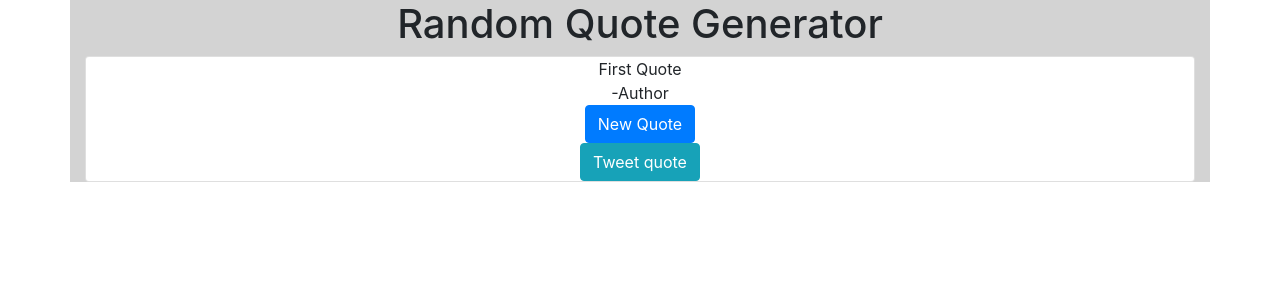
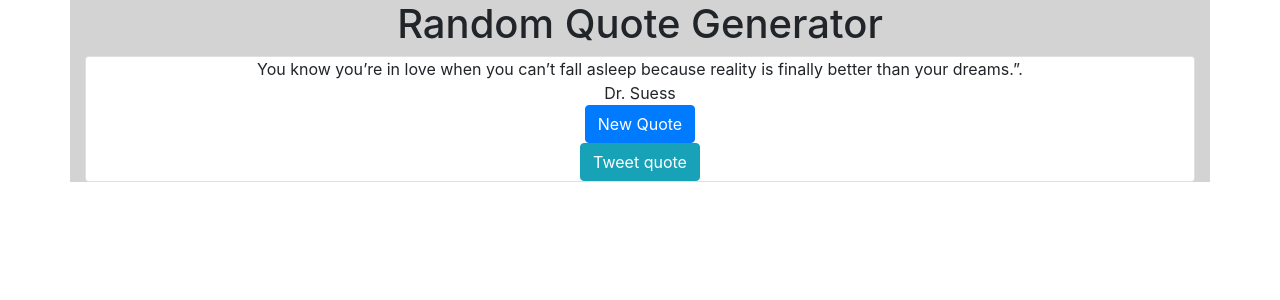
Before and after one commit to ChrisB55/Random-Quote-Generator, a React (Create React App) app: page / in a window 1280 px wide. Shown: the top 300 px of the page. Built offline with nearby package versions, Linux system fonts and the light colour scheme.

Commit message:
add non-random state change

```diff
--- a/src/App.js
+++ b/src/App.js
@@ -3,14 +3,17 @@ import logo from './logo.svg';
 import './App.css';
 
 const quotes = [
-  {text: 'You know you’re in love when you can’t fall asleep because reality is finally better than your dreams.”.',
+  {id:1,
+   text: 'You know you’re in love when you can’t fall asleep because reality is finally better than your dreams.”.',
   author: 'Dr. Suess'},
-  {text: 'Live in the sunshine, swim the sea, drink the wild air.',
+  {id:2,
+   text: 'Live in the sunshine, swim the sea, drink the wild air.',
   author: 'Ralph Waldo Emerson'},
-  {text: 'The successful warrior is the average man, with laser-like focus.',
+  {id:3,
+   text: 'The successful warrior is the average man, with laser-like focus.',
   author: 'Bruce Lee'}
+
 ];
-
 
 
 class App extends React.Component {
@@ -18,8 +21,8 @@ class App extends React.Component {
      super()
      this.state = {
      id: quotes.id,
-     text: "First Quote",
-     author: "-Author"
+     text: quotes[0].text,
+     author: quotes[0].author
 
     }
      this.handleClick = this.handleClick.bind(this)
@@ -28,8 +31,14 @@ class App extends React.Component {
 
    }
    handleClick() {
-     console.log("clicked")
-   }
+
+   this.setState(prevState => {
+            return {
+                text: quotes[1].text,
+                author: quotes[1].author
+            }
+        })
+    }
 
    render() {
      return (
```
